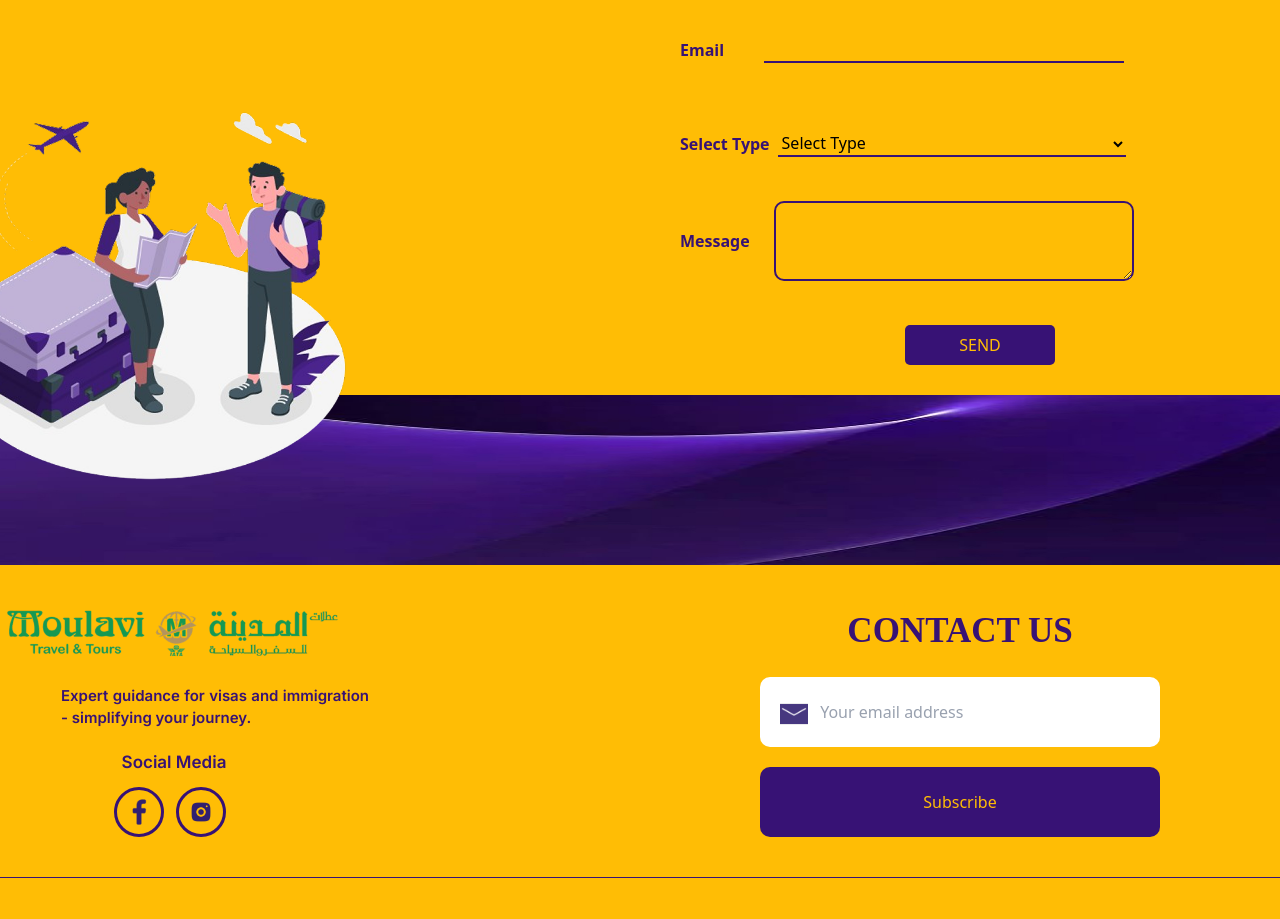
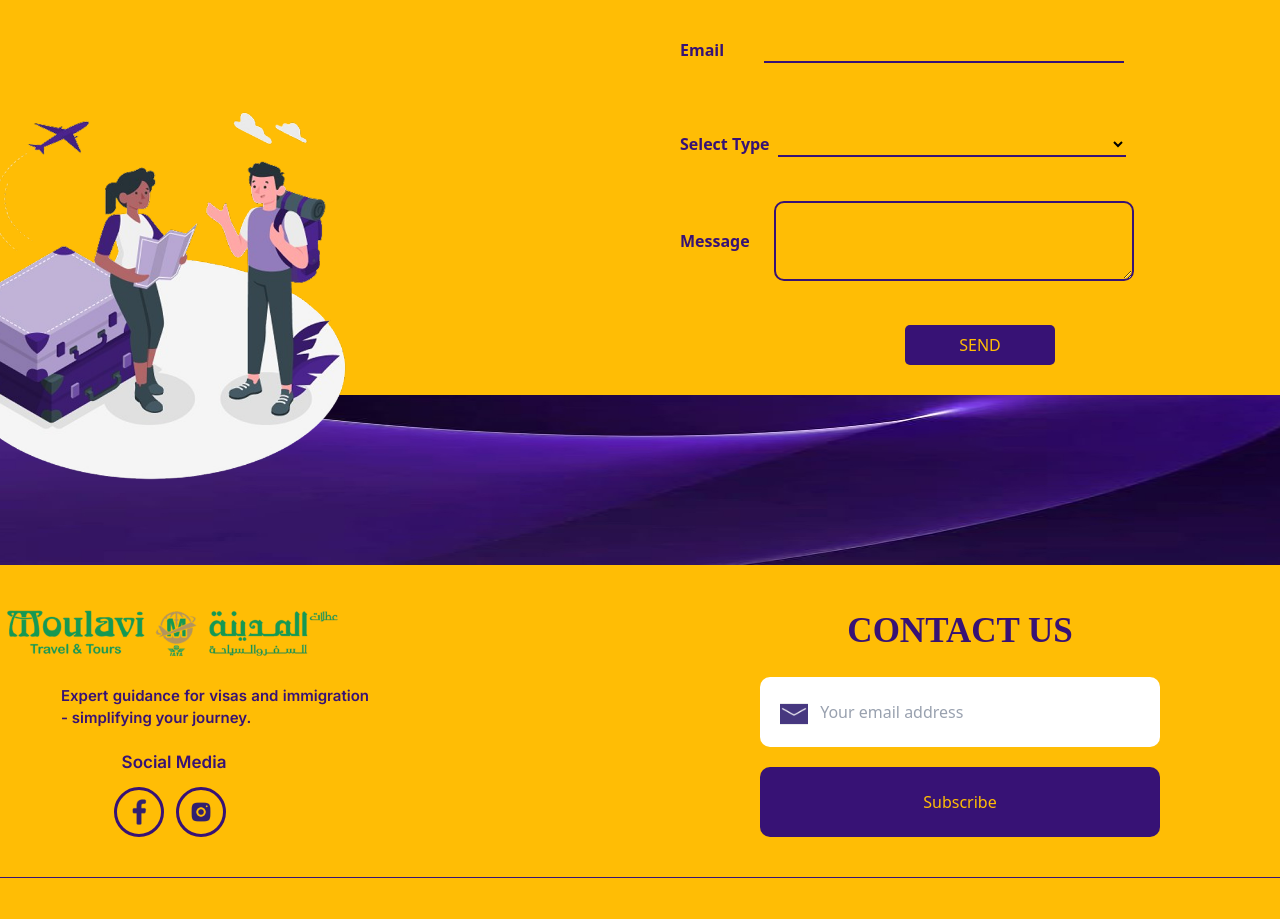
Before and after one commit to Harispk005/Moulavi-Travels, a Next.js app: page / in a window 1280 px wide. Shown: the part 4020-4939 px from the top of the page. Built offline with nearby package versions, Linux system fonts and the light colour scheme; no server answers; a web font is replaced by a local one.

Commit message:
Refactor ContactNow component to improve select options and adjust styling for better layout

```diff
--- a/src/app/components/ContactNow.jsx
+++ b/src/app/components/ContactNow.jsx
@@ -64,14 +64,14 @@ const ContactNow = () => {
                     </div>
                     <br />
                     <br />
-                    <div className="flex items-center gap-2 px-8 md:mt-8 md:px-0 md:ml-10 md:mt-[20px]">
+                    <div className="flex items-center gap-2 px-8  md:px-0 md:ml-10 md:mt-[20px]">
                         <label htmlFor="selectType" className="text-[#371275] font-semibold">
                             Select Type
                         </label>
                         <select
                             id="selectType"
                             className="bg-transparent border-b-2 border-[#371275] focus:outline-none w-120 md:w-87 mr-2">
-                            <option value="">Select Type</option>
+                            <option value=""></option>
                             <option value="option1">International</option>
                             <option value="option2">Domestic</option>
                             <option value="option2">Tour</option>
```
